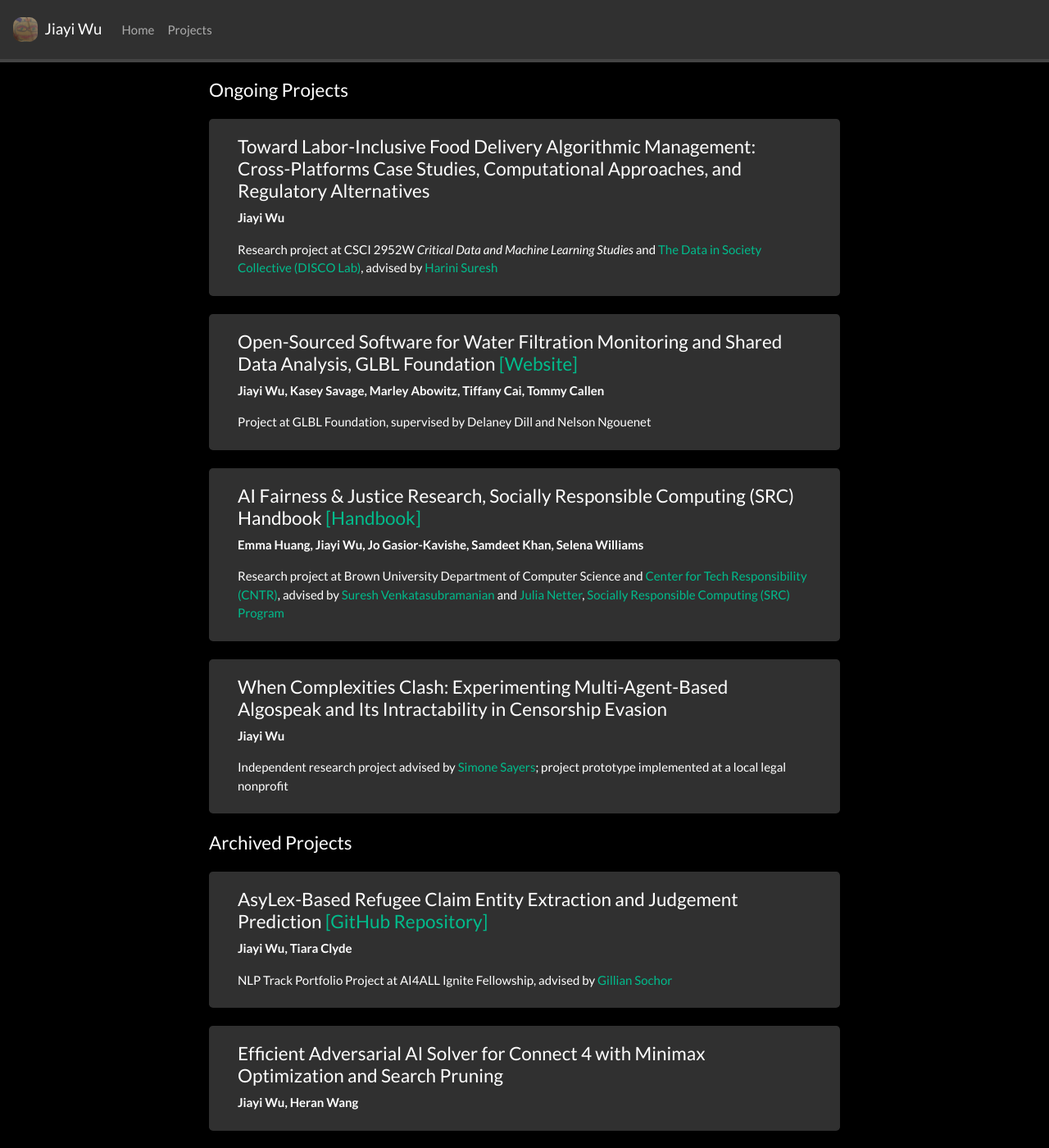
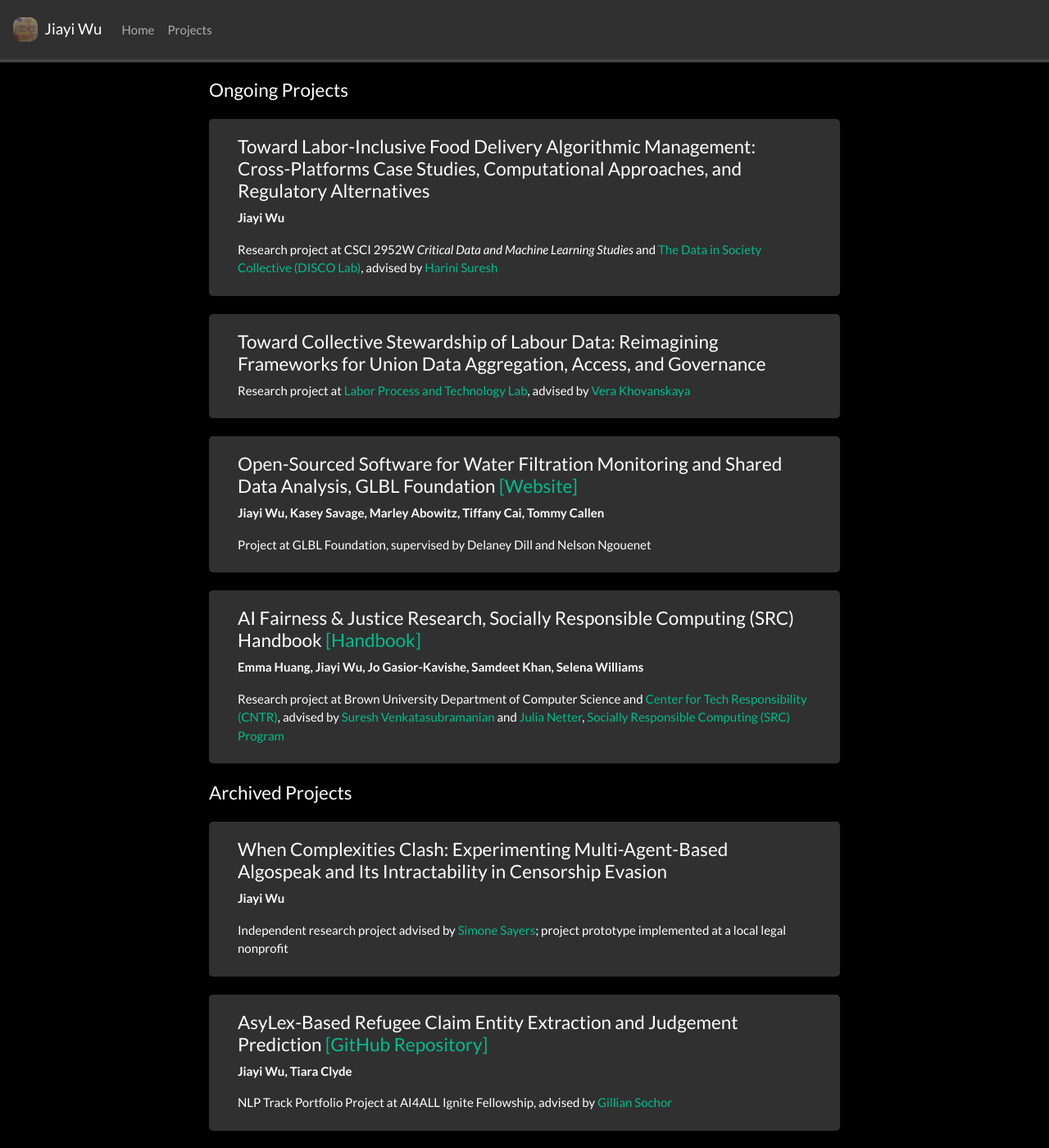
Before and after one commit to jiayiw005/jiayiw005.github.io, a Jekyll site: the page built from _pages/projects.md, in a window 1280 px wide and 1400 px high. Shown: the whole window at 82% size. Built offline with Jekyll 4.4.1, drawn with Linux system fonts in a browser that asks for light colours; nearby versions of some CDN libraries; a style sheet for code colours, icons or effects is not loaded.

Commit message:
update name

```diff
--- a/_data/news.yml
+++ b/_data/news.yml
@@ -5,7 +5,7 @@
   headline: "Still a memeber of Huamn Rights and AI Study Group this semester :))"
 
 - date: 6 February, 2025
-  headline: "I'm now assisting Collective Stewardship fo Labor Data research project at Professor Vera Khovanskaya's lab, University of Toronto Faculty of Information :\\)"
+  headline: "I'm now assisting Collective Stewardship for Labor Data research project at Labor Process and Technology Lab at University of Toronto Faculty of Information :\\)"
 
 - date: 4 February, 2025
   headline: "I'm joining Digital Equity Team at Brown Initiative for Policy as an analyst :^)"
--- a/_pages/projects.md
+++ b/_pages/projects.md
@@ -43,6 +43,14 @@
 
 <div class="jumbotron">
 <div class="col-md-12 col-sm-12">
+<h4>Toward Collective Stewardship of Labour Data: Reimagining Frameworks for Union Data Aggregation, Access, and Governance</h4>
+
+Research project at [Labor Process and Technology Lab](), advised by [Vera Khovanskaya](https://verakhovanskaya.github.io/)
+</div>
+</div>
+
+<div class="jumbotron">
+<div class="col-md-12 col-sm-12">
 <h4>Open-Sourced Software for Water Filtration Monitoring and Shared Data Analysis, GLBL Foundation [[Website]](https://glblfoundation.notion.site/The-Water-Purifier-833c5e2cc24046b38169697cf1a49d90)</h4>
 **Jiayi Wu, Kasey Savage, Marley Abowitz, Tiffany Cai, Tommy Callen**
 
```
Also changed, not shown: other parts of _pages/projects.md (+3 -2 lines), 1 other file.
